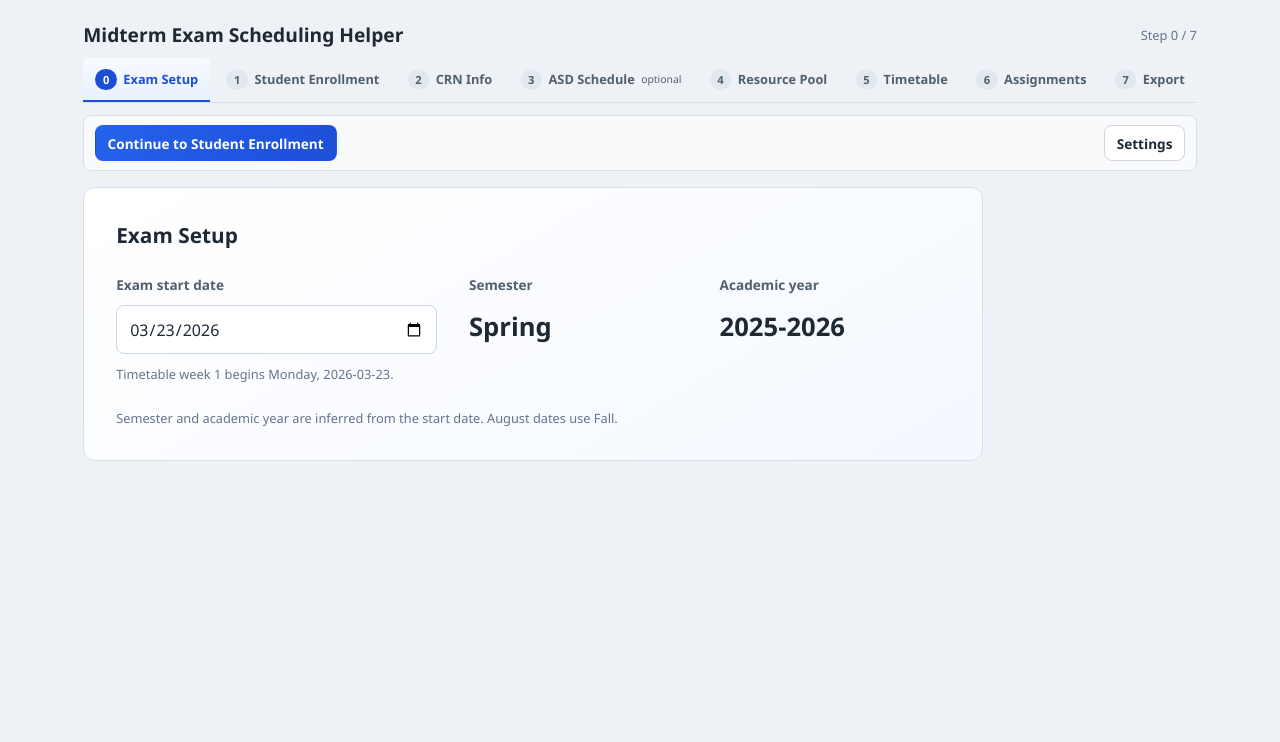
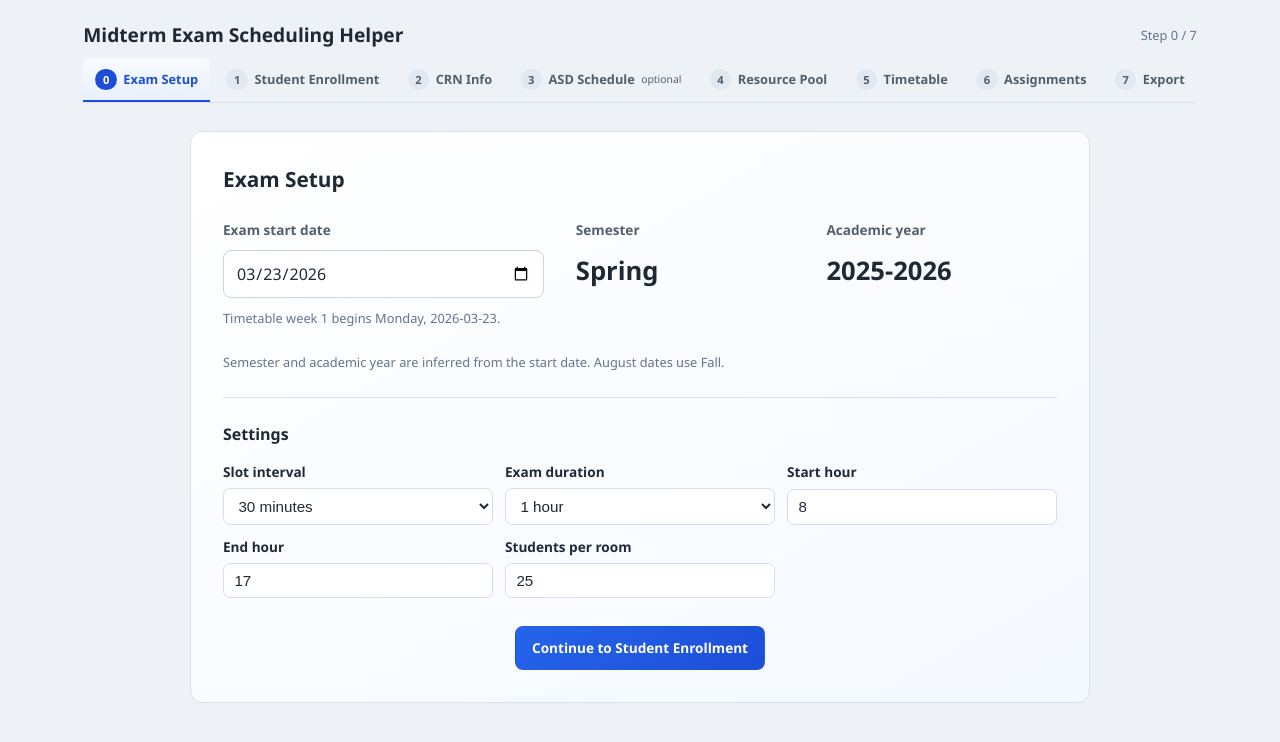
Before and after one commit to Muris-Cengic/ExamScheduler, a React (Vite) app: page / in a window 1280 px wide. Both pictures are taken after a click on the button "Create Schedule". Shown: the top 742 px of the page. Built offline with nearby package versions, Linux system fonts and the light colour scheme.

Commit message:
Display settings inline on centered Exam Setup page

```diff
--- a/src/App.css
+++ b/src/App.css
@@ -274,7 +274,8 @@
 }
 
 .step-actions .file-input { padding: 0.45rem 0.75rem; font-size: 0.85rem; }
-.exam-setup { max-width: 900px; padding: clamp(1rem, 3vw, 2rem); border: 1px solid var(--shell-border); border-radius: 0.75rem; background: linear-gradient(150deg, #fff, #f4f8ff); }
+.exam-setup-page { display: grid; place-items: center; min-height: 70svh; padding: 1rem 0; }
+.exam-setup { width: min(100%, 900px); min-width: 0; box-sizing: border-box; padding: clamp(1rem, 3vw, 2rem); border: 1px solid var(--shell-border); border-radius: 0.75rem; background: linear-gradient(150deg, #fff, #f4f8ff); }
 .exam-setup h2 { margin: 0 0 1.5rem; font-size: 1.3rem; }
 .exam-setup__fields { display: grid; grid-template-columns: minmax(0, 1fr) minmax(0, 1.5fr); gap: 2rem; align-items: start; }
 .exam-setup__date { display: grid; gap: 0.6rem; min-width: 0; }
@@ -285,8 +286,17 @@
 .exam-setup__summary { display: grid; grid-template-columns: repeat(2, minmax(0, 1fr)); gap: 1.25rem; margin: 0; }
 .exam-setup__summary dd { margin: 0.75rem 0 0; font-size: clamp(1.3rem, 2vw, 1.75rem); font-weight: 600; overflow-wrap: anywhere; }
 .exam-setup__note { margin: 1.5rem 0 0; }
+.exam-setup__settings { margin-top: 1.5rem; padding-top: 1.5rem; border-top: 1px solid var(--shell-border); }
+.exam-setup__settings h3 { margin: 0 0 1rem; font-size: 1rem; }
+.exam-setup__settings .settings-panel__grid { grid-template-columns: repeat(3, minmax(0, 1fr)); }
+.exam-setup__actions { display: flex; justify-content: center; margin-top: 1.75rem; }
+.exam-setup__actions button { min-height: 44px; padding: 0.65rem 1rem; border: 1px solid transparent; border-radius: 0.5rem; background: linear-gradient(135deg, #2563eb, #1d4ed8); color: #fff; font: inherit; font-size: 0.85rem; font-weight: 600; cursor: pointer; }
+.exam-setup__actions button:hover { background: linear-gradient(135deg, #1d4ed8, #1e40af); }
+.exam-setup__actions button:focus-visible { outline: 2px solid var(--shell-accent); outline-offset: 3px; }
 @media (max-width: 600px) {
   .exam-setup__fields { grid-template-columns: minmax(0, 1fr); gap: 1.5rem; }
+  .exam-setup__settings .settings-panel__grid { grid-template-columns: minmax(0, 1fr); }
+  .exam-setup__actions button { width: 100%; }
 }
 
 .file-input {
@@ -1007,6 +1017,7 @@ code {
 
 .settings-panel__grid label {
   display: grid;
+  min-width: 0;
   gap: 0.35rem;
   font-size: 0.85rem;
   color: #475569;
@@ -1019,6 +1030,7 @@ code {
 
 .settings-panel__grid input,
 .settings-panel__grid select {
+  min-width: 0;
   padding: 0.5rem 0.65rem;
   border: 1px solid #d7dde6;
   border-radius: 0.45rem;
--- a/src/App.jsx
+++ b/src/App.jsx
@@ -2306,6 +2306,7 @@ function App() {
 
   const navigateToStep = (step) => {
     setWizardStep(step);
+    setIsSettingsOpen(false);
     setSchedulerPhase(step === "asd" ? hasAsdStep ? "asd" : "setup" : "main");
     setHoverTarget(null);
   };
@@ -2427,6 +2428,81 @@ function App() {
       ? "Load your CRN list in CRN Info to use this step."
       : "";
   const canSchedule = Boolean(departmentSelection && availableCourses.length && resourceCatalog.rooms.some((room) => room.enabled) && totalInvigilatorCapacity >= 2);
+
+  const settingsFields = (
+    <div className="settings-panel__grid">
+      <label>
+        <span>Slot interval</span>
+        <select
+          value={slotIntervalMinutes}
+          onChange={handleNumericSettingChange(
+            "slotIntervalMinutes",
+            { min: 30, max: 60 },
+          )}
+        >
+          <option value={30}>30 minutes</option>
+          <option value={60}>1 hour</option>
+        </select>
+      </label>
+
+      <label>
+        <span>Exam duration</span>
+        <select
+          value={examDurationMinutes}
+          onChange={handleNumericSettingChange(
+            "examDurationMinutes",
+            { min: 60, max: 120 },
+          )}
+        >
+          <option value={60}>1 hour</option>
+          <option value={120}>2 hours</option>
+        </select>
+      </label>
+
+      <label>
+        <span>Start hour</span>
+        <input
+          type="number"
+          min="0"
+          max="22"
+          value={startHour}
+          onChange={handleNumericSettingChange(
+            "startHour",
+            { min: 0, max: 22 },
+          )}
+        />
+      </label>
+
+      <label>
+        <span>End hour</span>
+        <input
+          type="number"
+          min="1"
+          max="23"
+          value={endHour}
+          onChange={handleNumericSettingChange(
+            "endHour",
+            { min: 1, max: 23 },
+          )}
+        />
+      </label>
+
+      <label>
+        <span>Students per room</span>
+        <input
+          type="number"
+          min="1"
+          max="25"
+          value={studentsPerRoom}
+          onChange={handleNumericSettingChange(
+            "studentsPerRoom",
+            { min: 1, max: 25 },
+          )}
+        />
+      </label>
+
+    </div>
+  );
 
   if (!isWorkspaceOpen) {
     return <div className="app app--start">
@@ -2483,8 +2559,7 @@ function App() {
       <input ref={loadInputRef} type="file" accept="application/json" onChange={handleLoadTimetable} disabled={isLoadingTimetable} hidden />
       <input ref={loadAsdInputRef} type="file" accept=".json,.xlsx,.xls,.csv" onChange={handleLoadAsdTimetable} hidden />
 
-      <section className="step-actions" aria-label={currentStep.title + " actions"}>
-        {wizardStep === "setup" ? <button type="button" className="primary-action" onClick={() => navigateToStep("load")}>Continue to Student Enrollment</button> : null}
+      {wizardStep !== "setup" ? <section className="step-actions" aria-label={currentStep.title + " actions"}>
         {wizardStep === "load" && courses.length > 0 ? <>
           <label className="file-input">
             <input type="file" accept=".xlsx,.xls,.csv" onChange={handleFileUpload} />
@@ -2516,7 +2591,7 @@ function App() {
           <button type="button" onClick={handleSaveTimetable} disabled={!courses.length || isExporting}>Save Timetable</button>
         ) : null}
         <button type="button" className="step-actions__settings" onClick={() => setIsSettingsOpen(true)} disabled={isExporting}>Settings</button>
-      </section>
+      </section> : null}
 
       {stepNotice && !emptyImport ? <section className="step-empty" aria-label="Step prerequisites">
         <h2>{currentStep.title}</h2><p>{stepNotice}</p>
@@ -2533,7 +2608,7 @@ function App() {
         <div className="alert alert--info" role="status">{importNotice}</div>
       ) : null}
 
-      {wizardStep === "setup" ? <section className="exam-setup" aria-labelledby="exam-setup-title">
+      {wizardStep === "setup" ? <div className="exam-setup-page"><section className="exam-setup" aria-labelledby="exam-setup-title">
         <h2 id="exam-setup-title">Exam Setup</h2>
         <div className="exam-setup__fields">
           <div className="exam-setup__date">
@@ -2547,7 +2622,14 @@ function App() {
           </dl>
         </div>
         <p className="exam-setup__note">Semester and academic year are inferred from the start date. August dates use Fall.</p>
-      </section> : null}
+        <section className="exam-setup__settings" aria-labelledby="exam-setup-settings-title">
+          <h3 id="exam-setup-settings-title">Settings</h3>
+          {settingsFields}
+        </section>
+        <div className="exam-setup__actions">
+          <button type="button" className="primary-action" onClick={() => navigateToStep("load")}>Continue to Student Enrollment</button>
+        </div>
+      </section></div> : null}
 
       {emptyImport ? <ImportPrompt kind={emptyImport} startDate={exportStartDate}
         onUpload={emptyImport === "enrolment" ? handleFileUpload : emptyImport === "crn" ? handleCrnUpload : undefined}
@@ -2617,79 +2699,7 @@ function App() {
               </button>
             </div>
 
-            <div className="settings-panel__grid">
-              <label>
-                <span>Slot interval</span>
-                <select
-                  value={slotIntervalMinutes}
-                  onChange={handleNumericSettingChange(
-                    "slotIntervalMinutes",
-                    { min: 30, max: 60 },
-                  )}
-                >
-                  <option value={30}>30 minutes</option>
-                  <option value={60}>1 hour</option>
-                </select>
-              </label>
-
-              <label>
-                <span>Exam duration</span>
-                <select
-                  value={examDurationMinutes}
-                  onChange={handleNumericSettingChange(
-                    "examDurationMinutes",
-                    { min: 60, max: 120 },
-                  )}
-                >
-                  <option value={60}>1 hour</option>
-                  <option value={120}>2 hours</option>
-                </select>
-              </label>
-
-              <label>
-                <span>Start hour</span>
-                <input
-                  type="number"
-                  min="0"
-                  max="22"
-                  value={startHour}
-                  onChange={handleNumericSettingChange(
-                    "startHour",
-                    { min: 0, max: 22 },
-                  )}
-                />
-              </label>
-
-              <label>
-                <span>End hour</span>
-                <input
-                  type="number"
-                  min="1"
-                  max="23"
-                  value={endHour}
-                  onChange={handleNumericSettingChange(
-                    "endHour",
-                    { min: 1, max: 23 },
-                  )}
-                />
-              </label>
-
-              <label>
-                <span>Students per room</span>
-                <input
-                  type="number"
-                  min="1"
-                  max="25"
-                  value={studentsPerRoom}
-                  onChange={handleNumericSettingChange(
-                    "studentsPerRoom",
-                    { min: 1, max: 25 },
-                  )}
-                />
-              </label>
-
-              <p>Manage invigilators in Resource Pool.</p>
-            </div>
+            {settingsFields}
 
             <div className="settings-overlay__actions">
               <button
```
Also changed, not shown: 2 other files (tests, documents, lock files or other folders).
